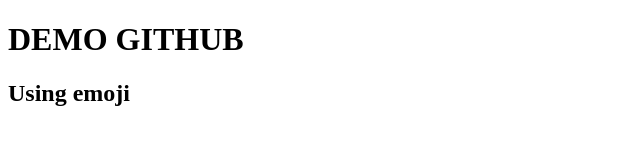
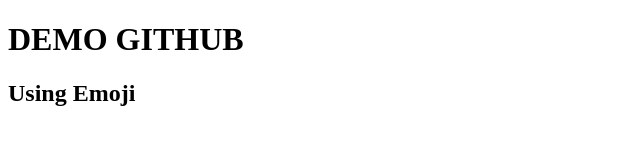
Before and after one commit to 21520417quichua333/gitdemo, a plain HTML site: page index.html in a window 1280 px wide. Shown: the full height of the page, 0-640 px from the left. Drawn offline with Linux system fonts and the light colour scheme.

Commit message:
Fix bug: 🔨

```diff
--- a/index.html
+++ b/index.html
@@ -8,6 +8,6 @@
 </head>
 <body>
     <h1>DEMO GITHUB</h1>
-    <h2>Using emoji</h2>
+    <h2>Using Emoji</h2>
 </body>
 </html>
```
